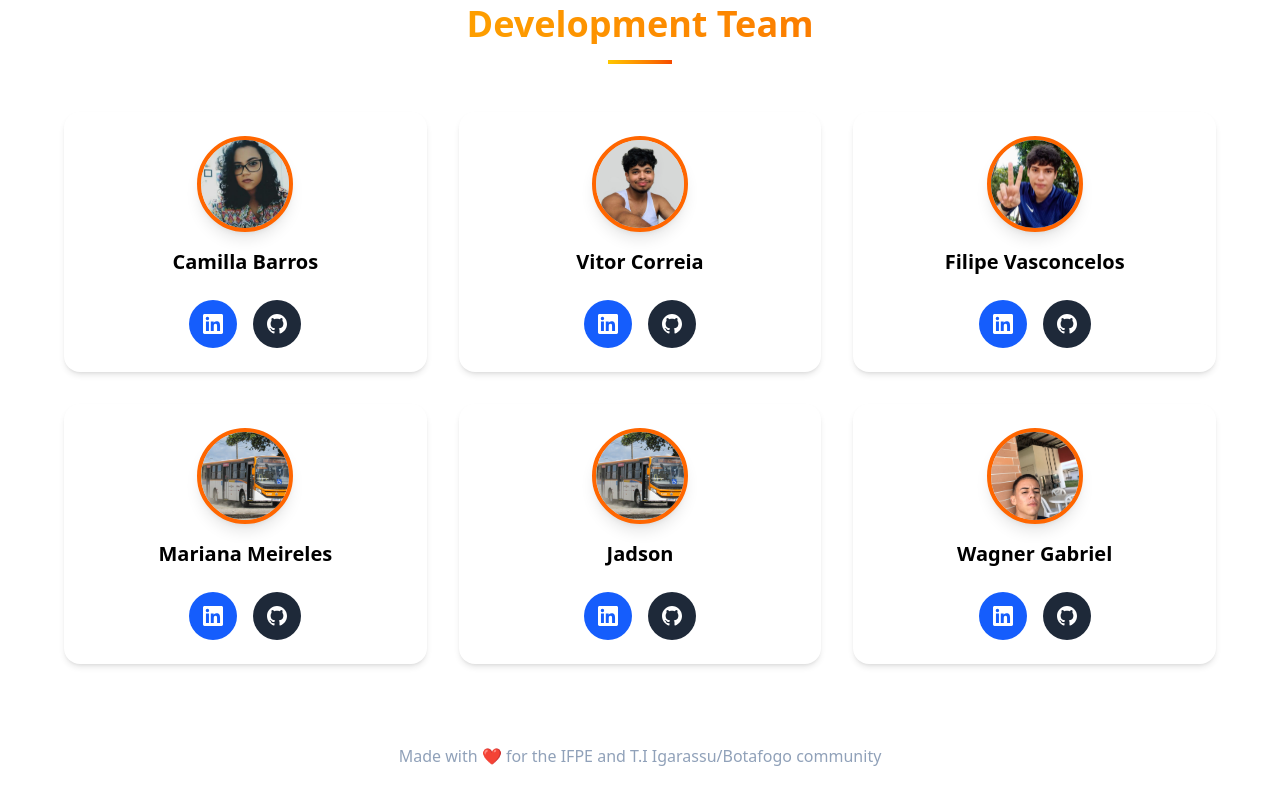
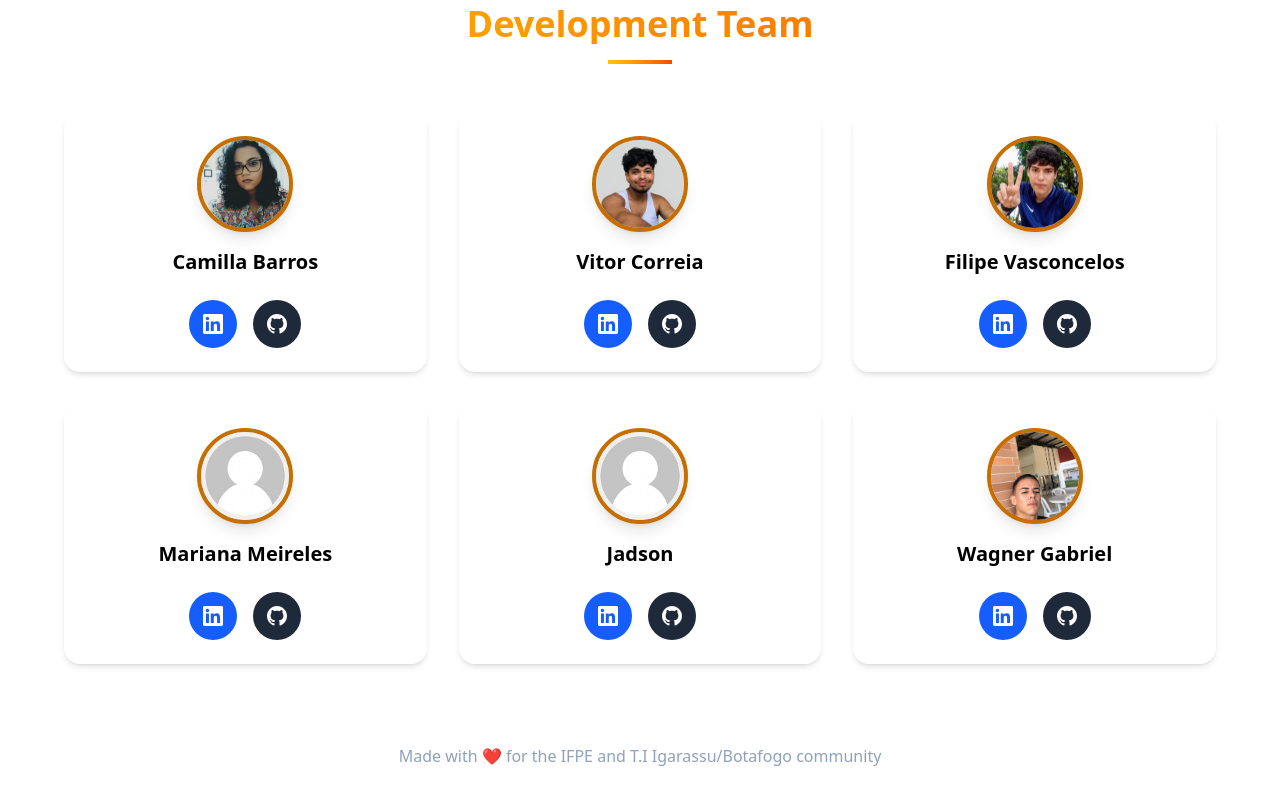
Before and after one commit to cabarros3/memory-game, a SvelteKit app: page /about in a window 1280 px wide. Shown: the part 1112-1912 px from the top of the page. Built offline with nearby package versions, Linux system fonts and the light colour scheme.

Commit message:
refactor: modifica cores

```diff
--- a/src/app.css
+++ b/src/app.css
@@ -7,9 +7,10 @@
 @theme {
 	/* Cores customizadas */
 	--color-color1: #ffc905;
-	--color-color2: #ff6600;
+	--color-color2: #c76e00;
 	--color-color3: #0cd591;
 	--color-color4: #0000fe;
+	--color-color5: #ff5c00;
 }
 
 .body {
--- a/src/routes/+page.svelte
+++ b/src/routes/+page.svelte
@@ -31,19 +31,19 @@
       <Botao
         text="Play"
         size="lg"
-        className="bg-color1 hover:bg-color2 cursor-pointer w-32 md:w-36 lg:w-40"
+        className="bg-color1 hover:bg-color5 cursor-pointer w-32 md:w-36 lg:w-40"
         onClick={() => goto("/adventure")}
       />
       <Botao
         text="Ranking"
         size="sm"
-        className="bg-color3 hover:bg-color2 cursor-pointer w-32 md:w-24 lg:w-30"
+        className="bg-color3 hover:bg-color5 cursor-pointer w-32 md:w-24 lg:w-30"
         onClick={() => goto("/ranking")}
       />
       <Botao
         text="About"
         size="sm"
-        className="bg-color3 hover:bg-color2 cursor-pointer w-32 md:w-36 lg:w-24"
+        className="bg-color3 hover:bg-color5 cursor-pointer w-32 md:w-36 lg:w-24"
         onClick={() => goto("/about")}
       />
     </div>
--- a/src/routes/about/+page.svelte
+++ b/src/routes/about/+page.svelte
@@ -36,7 +36,7 @@
       id: 4,
       name: "Mariana Meireles",
       role: "Game Developer",
-      img: "/vectors/Onibus.jpg",
+      img: "/profile_photos/anonimo.jpeg",
       linkedin: "/about",
       github: "/about"
     },
@@ -44,7 +44,7 @@
       id: 5,
       name: "Jadson",
       role: "Full Stack Developer",
-      img: "/vectors/Onibus.jpg",
+      img: "/profile_photos/anonimo.jpeg",
       linkedin: "/about",
       github: "/about"
     },
--- a/src/routes/adventure/components/GameBus.svelte
+++ b/src/routes/adventure/components/GameBus.svelte
@@ -14,7 +14,7 @@
 <!-- bg-[url('/images/img2.png')] bg-contain -->
 
 <!-- Container do ônibus - Aumentado significativamente -->
-<div class="relative mt-20 max-w-[1200px] rounded-2xl bg-white px-12 py-12 shadow-2xl">
+<div class="relative mt-20 max-w-[1200px] rounded-2xl bg-color5 px-12 py-12 shadow-2xl">
   <!-- Grid principal com mais espaço -->
   <div class="grid grid-cols-[auto_120px_auto_120px_auto_120px] gap-x-8 items-start">
     {#if cartas && cartas.length >= 12}
```
Also changed, not shown: static/profile_photos/anonimo.jpeg (added).
